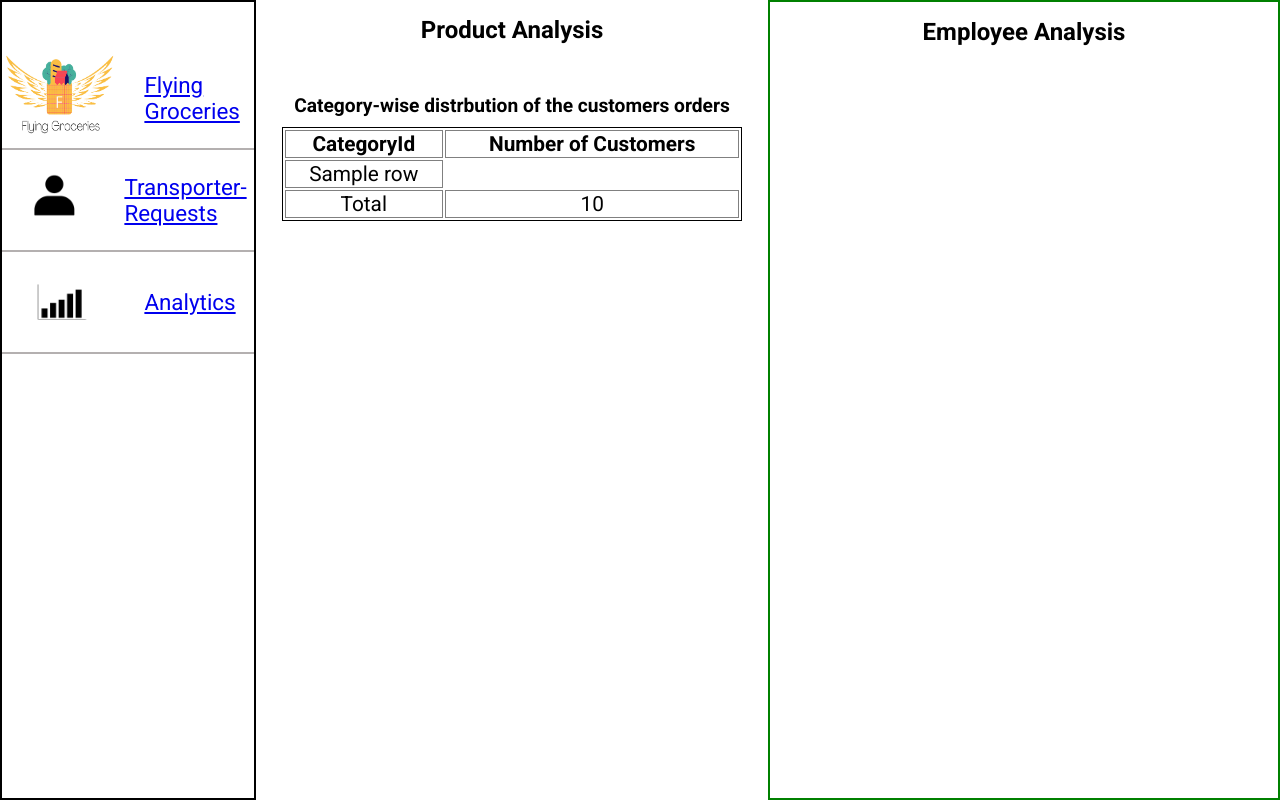
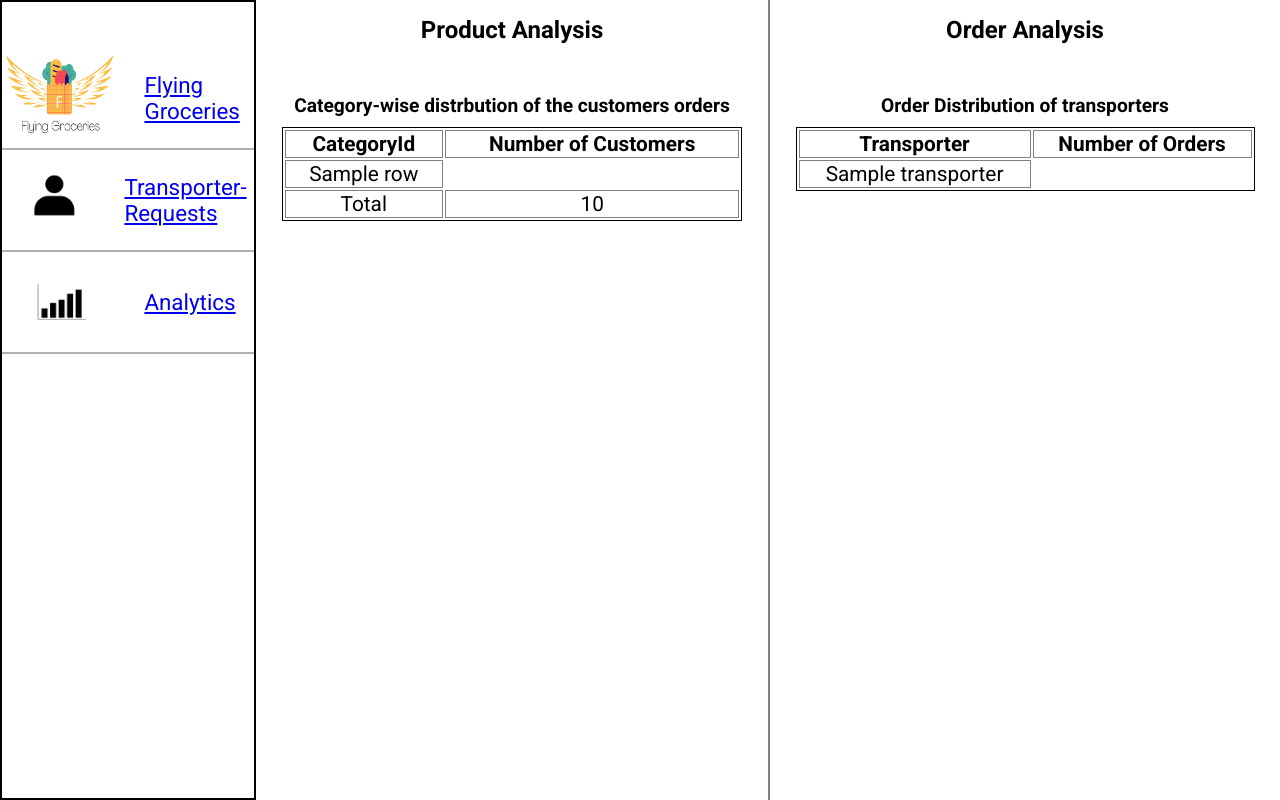
Before and after one commit to ShiveshGit/Flying-Groceries, a Django app: template Flying_Groceries/caretaker/templates/caretaker/Analytics2.html in a window 1280 px wide. Run offline with Django 4.2, Linux system fonts and the light colour scheme; the template is opened without the code that fills it: most values are stand-ins (such as "Sample title", 1, 10 or a date in 2020); parts of the project's set-up code (start-up, migrations or seed data) failed here and were passed over; some libraries are stand-ins or nearby versions; some web fonts are replaced.

Commit message:
Added Order Analytics

```diff
--- a/Flying_Groceries/caretaker/static/caretaker/Analytics.css
+++ b/Flying_Groceries/caretaker/static/caretaker/Analytics.css
@@ -30,26 +30,43 @@ h3{
     display: flex;
     width:100%;
     text-align: center;
+    /* height: 100vh; */
 }
 .productAnalysis{
     /* border: 2px solid pink; */
     width: 50%;
 }
-#productChart{
+#productChart,#orderChart{
     margin: auto;
     /* padding:2em; */
     width:100%;
     /* border: 2px solid purple; */
 }
-.employeeAnalysis{
+.orderAnalysis{
     width: 50%;
-    border: 2px solid green;
+    border-left: 2px solid grey;
+    /* border: 2px solid green; */
 }
 #productAnalytics table{
     width:90%;
     margin:4px auto;
     border: 1px solid black;
 }
-#productAnalytics table tr th,td{
+.productTable tr,
+.productTable th,
+.productTable td{
     border: 1px solid grey;
 }
+
+#orderAnalytics Table{
+    width:90%;
+    margin:4px auto;
+    border: 1px solid black;
+}
+
+
+.orderTable tr,
+.orderTable th,
+.orderTable td{
+    border: 1px solid grey;
+}
--- a/Flying_Groceries/caretaker/templates/caretaker/Analytics2.html
+++ b/Flying_Groceries/caretaker/templates/caretaker/Analytics2.html
@@ -16,7 +16,7 @@
             </div>
             <div id="productAnalytics">
                 <h3>Category-wise distrbution of the customers orders</h3>
-                <table>
+                <table class="productTable">
                     <tr>
                         <th>CategoryId</th>
                         <th>Number of Customers</th>
@@ -35,8 +35,29 @@
                 </table>
             </div>
         </div>
-        <div class="employeeAnalysis">
-            <h1>Employee Analysis</h1>
+        <div class="orderAnalysis">
+            <h1>Order Analysis</h1>
+            <div id="orderChart">
+                {% if chart1 %}
+                <img src="data::image/png;base64,{{chart1|safe}}" alt="">
+                {% endif %}
+            </div>
+            <div id="orderAnalytics">
+                <h3>Order Distribution of transporters</h3>
+                <table class="orderTable">
+                    <tr>
+                        <th>Transporter</th>
+                        <th>Number of Orders</th>
+                    </tr>
+                    {% for i in transporter %}
+                    <tr>
+                        {% for j in i %}
+                        <td>{{j}}</td>
+                        {% endfor %}
+                    </tr>
+                    {% endfor %}
+                </table>
+            </div>
         </div>
     </div>
     <script type="text/javascript" src="https://www.gstatic.com/charts/loader.js"></script>
```
Also changed, not shown: Flying_Groceries/caretaker/db_connection.py (+32 -1 lines), Flying_Groceries/caretaker/utils.py (+7 -3 lines), Flying_Groceries/caretaker/views.py (+7 -3 lines).
